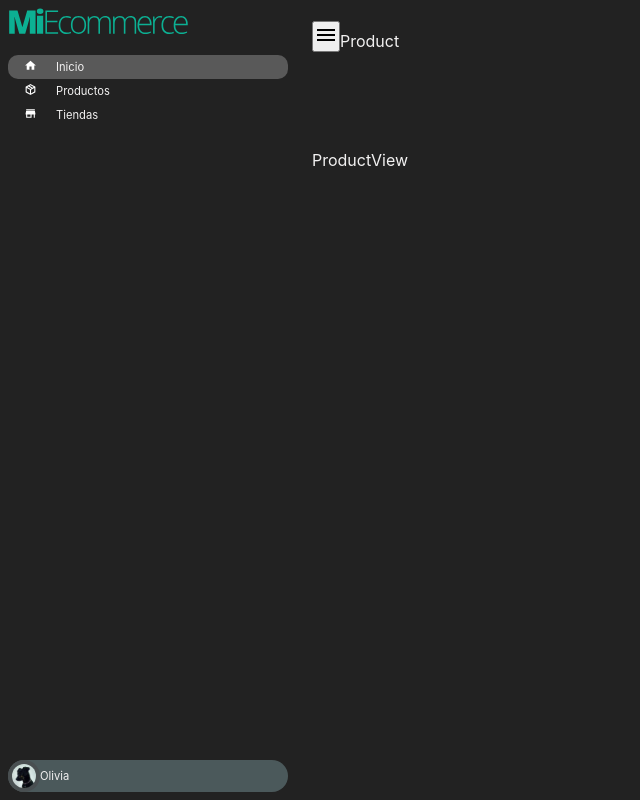
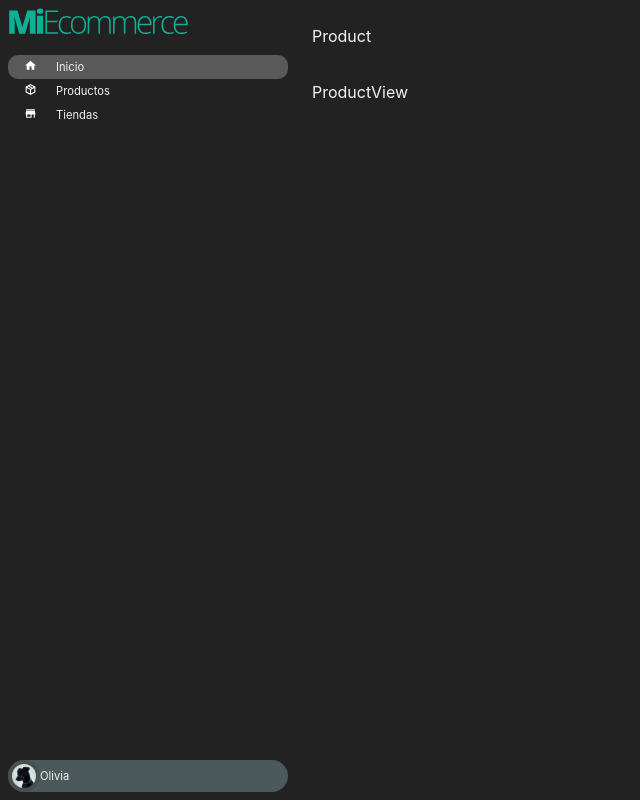
Before and after one commit to facundovacanicencosud/MiEcommerce-Grupo2-Sprint4, a React (Create React App) app: page /products/1 in a window 1280 px wide. Shown: the whole page, without its empty margins (0-640 px from the left). Built offline with nearby package versions, Linux system fonts and the light colour scheme.

Commit message:
agregando context a la app

```diff
--- a/src/App.css
+++ b/src/App.css
@@ -33,7 +33,7 @@ a {
 
 .main-area > section{
   padding: 0 1rem;
-  margin-top: 78px;
+  margin-top: 10px;
 }
 
 aside {
@@ -41,6 +41,11 @@ aside {
   position: fixed;
   left: -296px;
   height: 100vh;
+  z-index: 200;
+}
+
+.sidebar_active{
+  left: 0;
 }
 
 @media (min-width: 1024px) {
--- a/src/components/Layout/Layout.jsx
+++ b/src/components/Layout/Layout.jsx
@@ -1,4 +1,5 @@
 import React from 'react'
+import { Contexto } from '../../context/AppContext'
 import MainArea from '../MainArea/MainArea'
 import Sidebar from '../Sidebar/Sidebar'
 
@@ -6,8 +7,10 @@ const Layout = () => {
   return (
     <>
         <div className='main'>
+          <Contexto>
             <Sidebar />
             <MainArea />
+          </Contexto>
         </div>
     </>
   )
--- a/src/components/Navbar/Navbar.jsx
+++ b/src/components/Navbar/Navbar.jsx
@@ -3,19 +3,31 @@ import { useState } from "react";
 import { Link, useLocation } from "react-router-dom";
 import style from "./navbar.module.css";
 import menuLogo from "../../assets/menu.svg";
+// import menuLogoWhite from "../../assets/menu-white.svg";
 import NavItemSearch from "./NavItems/NavItemSearch";
+import useScreen from "../../hooks/useScreen"
+import { useContext } from "react";
+import { AppContext } from "../../context/AppContext";
 
 const Navbar = () => {
   const [searchBox, setSearchBox] = useState(false);
-  const location = useLocation()
+  const { setActiveSidebar } = useContext(AppContext);
+  const location = useLocation();
+  const {width} = useScreen();
+  const changeSidebarButton = () =>{
+    setActiveSidebar(x => !x)
+  }
   return (
     <header className={style.header}>
       <nav className={style.navbar}>
 
         <div>
-            <button className={style.navbar_menu_button}>
+          {(width<1024) &&
+            <button onClick={changeSidebarButton} className={style.navbar_menu_button}>
               <img src={menuLogo} alt="" />
             </button>
+          }
+
             <Link to={`/${"product"}`}>
                 <span>{"Product"}</span>
             </Link>
--- a/src/components/Navbar/navbar.module.css
+++ b/src/components/Navbar/navbar.module.css
@@ -9,30 +9,39 @@
     align-items: center;
     padding: 0 1rem;
 }
-
 .navbar{
     color: rgb(232, 223, 223);
-    background-color: var(--rojo);
     height: 100%;
     display: flex;
     width: 100%;
     justify-content: space-between;
     align-items: center;
 }
-
-
+.navbar > div:first-child{
+    display: flex;
+    align-items: center;
+}
 .search_box_and_add{
     display: flex;
-
 }
-
-
+.navbar_menu_button{
+    background-color: transparent;
+    border:none;
+    color: var(--blanco);
+    display: flex;
+    width: 46px;
+    height: 36px;
+    align-items: center;
+    justify-content: center;
+}
+.navbar_menu_button img{
+    width: 29px;
+    filter: invert(1);
+}
 @media (min-width:468px) {
     .search_box_and_add{
         justify-content: space-between;
     }
 }
-
 /* @media (min-width: 1024px){
-
 } */
--- a/src/components/Sidebar/Sidebar.jsx
+++ b/src/components/Sidebar/Sidebar.jsx
@@ -5,10 +5,14 @@ import homeIcon from "../../assets/home.svg"
 import packageIcon from "../../assets/package-variant-closed.svg"
 import storeIcon from "../../assets/store.svg"
 import profileIcon from "../../assets/ProfileBtn.svg"
+import { useContext } from 'react'
+import { AppContext } from '../../context/AppContext'
 
 const Sidebar = () => {
+
+  const {activeSidebar, setActiveSidebar} = useContext(AppContext);
   return (
-    <aside className={styles.sidebar}>
+    <aside className={`${styles.sidebar} ${activeSidebar? "sidebar_active": ""}`}>
       <div className={styles.sidebar_top}>
       <div className={styles.sidebar_top__logo}>
       <img className ={styles.sidebar_logo} src={logo}/>
--- a/src/components/Sidebar/sidebar.module.css
+++ b/src/components/Sidebar/sidebar.module.css
@@ -1,9 +1,14 @@
+
+
 .sidebar{
     background-color: var(--negro);
     display: flex;
     flex-direction: column;
     justify-content: space-between;
 }
+
+
+
 .sidebar_top__logo, .sidebar_top__links{
     width: 100%;
     padding: 0.5rem;
--- /dev/null
+++ b/src/context/AppContext.js
@@ -0,0 +1,20 @@
+import { createContext, useState } from "react";
+
+
+export const AppContext = createContext();
+
+
+export const Contexto = ({children}) => {
+    const [activeSidebar, setActiveSidebar] = useState(false);
+
+    const value = {
+        activeSidebar,
+        setActiveSidebar
+    }
+
+    return(
+        <AppContext.Provider value={value} >
+            {children}
+        </AppContext.Provider>
+    )
+}
```
Also changed, not shown: src/assets/menu-white.svg (added).
